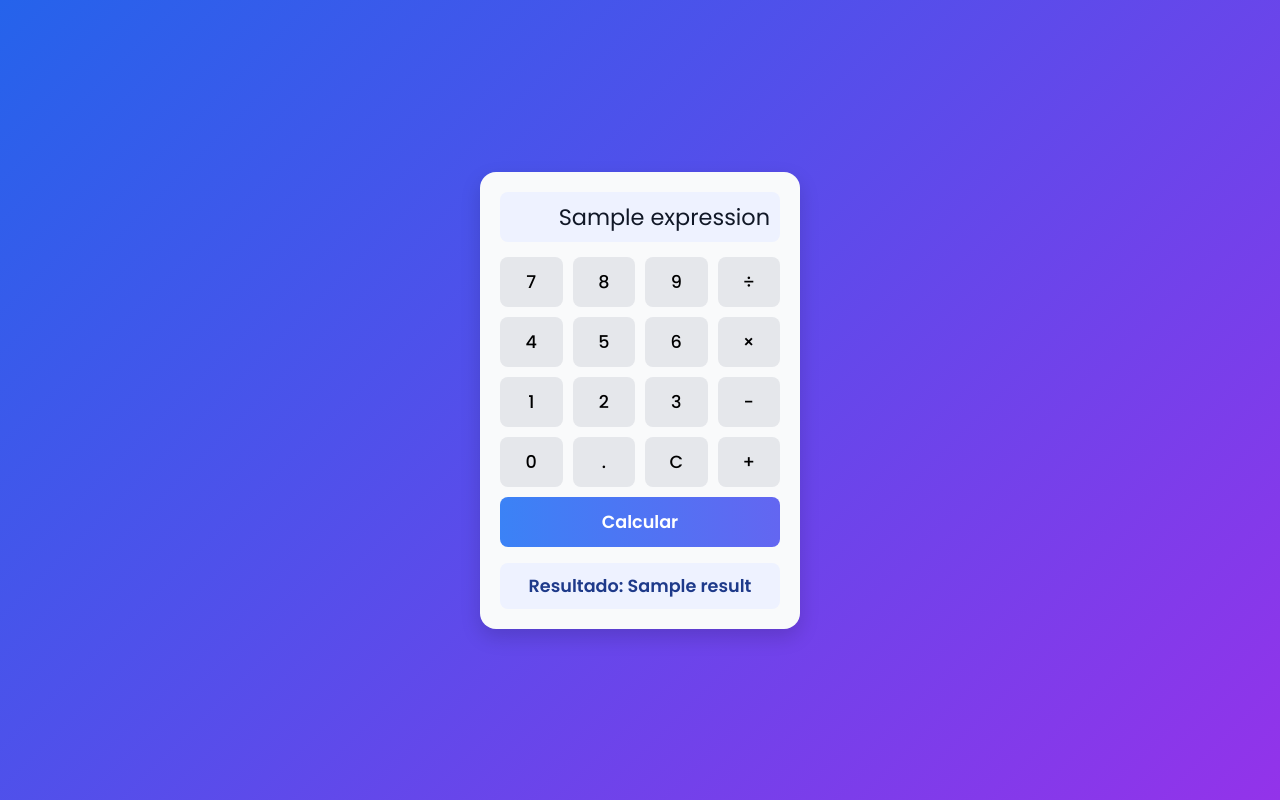
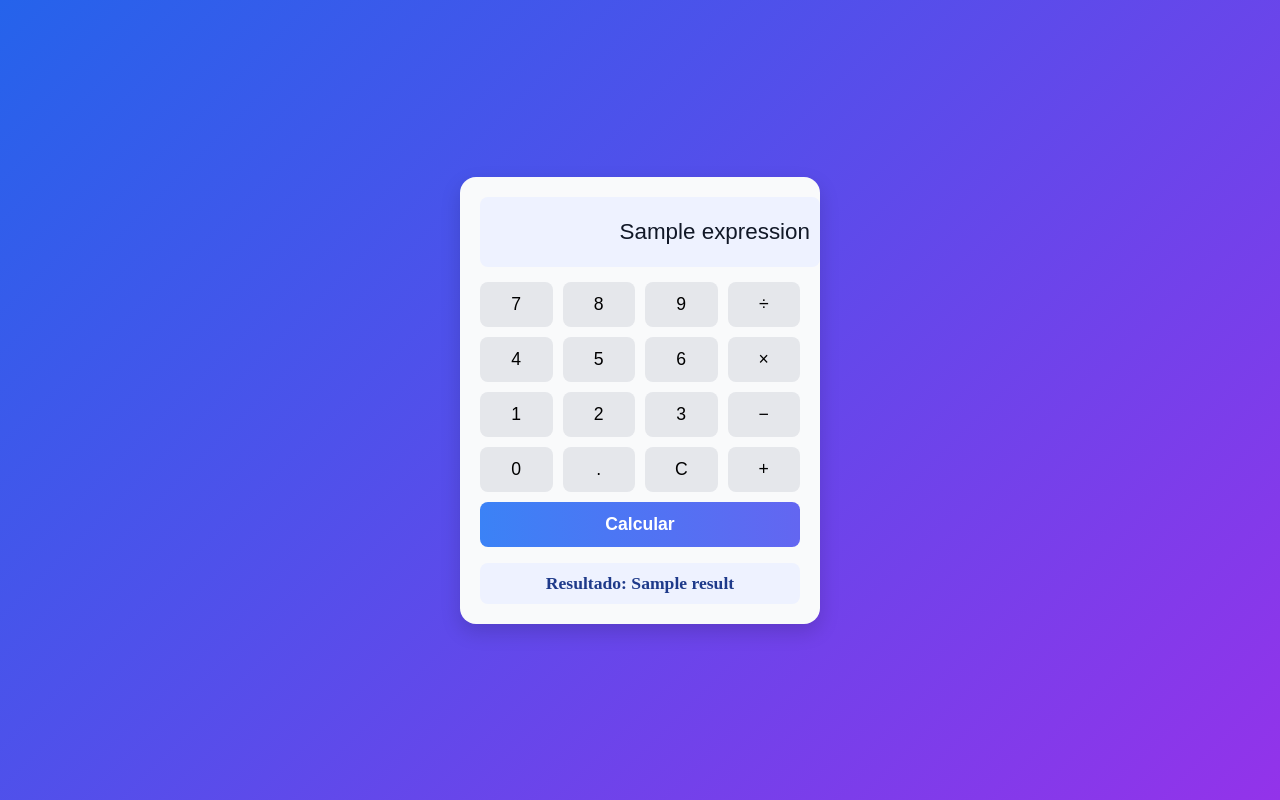
Before and after one commit to 211G0378/calculadora-flask, a Flask app: template templates/index.html in a window 1280 px wide. Run offline with Flask 3, Linux system fonts and the light colour scheme; the template is opened without the code that fills it: most values are stand-ins (such as "Sample title", 1, 10 or a date in 2020).

Commit message:
Update style.css

```diff
--- a/static/style.css
+++ b/static/style.css
@@ -1,7 +1,4 @@
-* {
-  box-sizing: border-box;
-  font-family: "Poppins", sans-serif;
-}
+
 
 body {
   background: linear-gradient(135deg, #2563eb, #9333ea);
```
